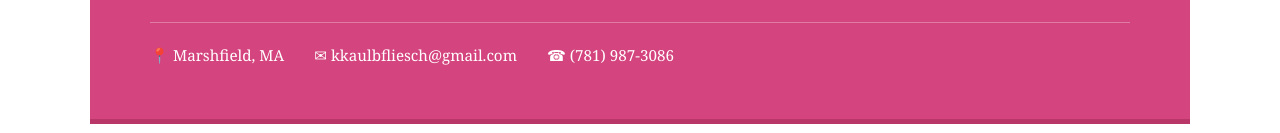
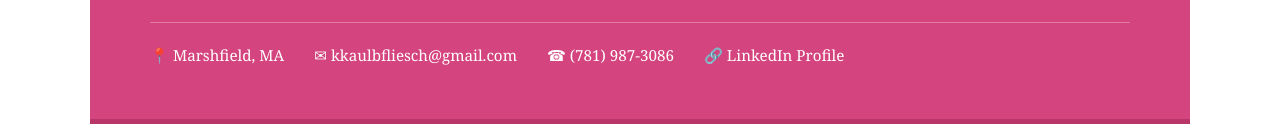
Before and after one commit to krkaulbfliesch/krkaulbfliesch.github.io, a plain HTML site: page index.html in a window 1280 px wide. Shown: the part 182-315 px from the top of the page. Drawn offline with Linux system fonts and the light colour scheme.

Commit message:
Update index.html

```diff
--- a/index.html
+++ b/index.html
@@ -274,6 +274,7 @@
                 <span>📍 Marshfield, MA</span>
                 <a href="mailto:kkaulbfliesch@gmail.com">✉ kkaulbfliesch@gmail.com</a>
                 <a href="tel:7819873086">☎ (781) 987-3086</a>
+                <a href="https://www.linkedin.com/in/katelyn-kaulbfliesch-350ab0307" target="_blank">🔗 LinkedIn Profile</a>
             </div>
         </header>
 
```
